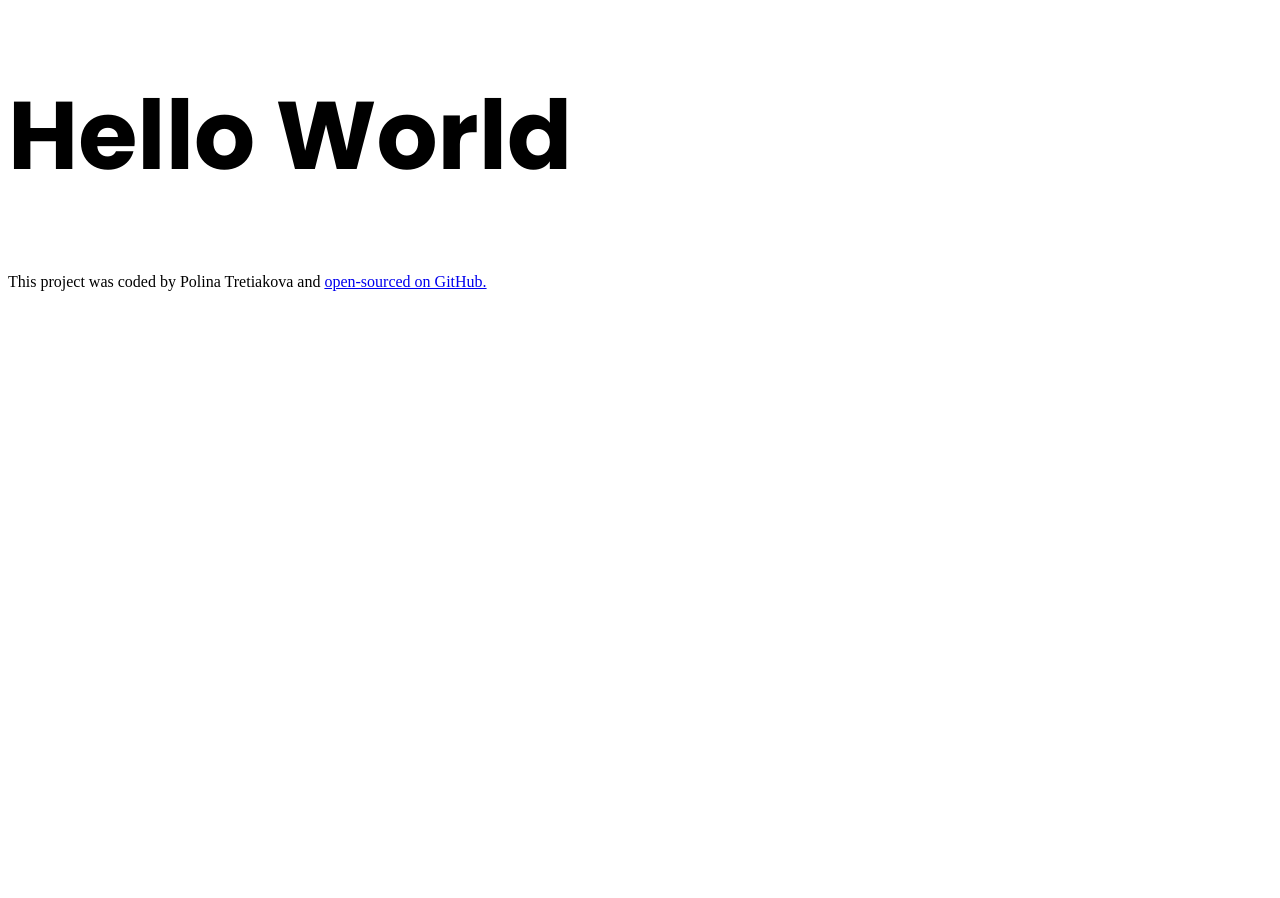
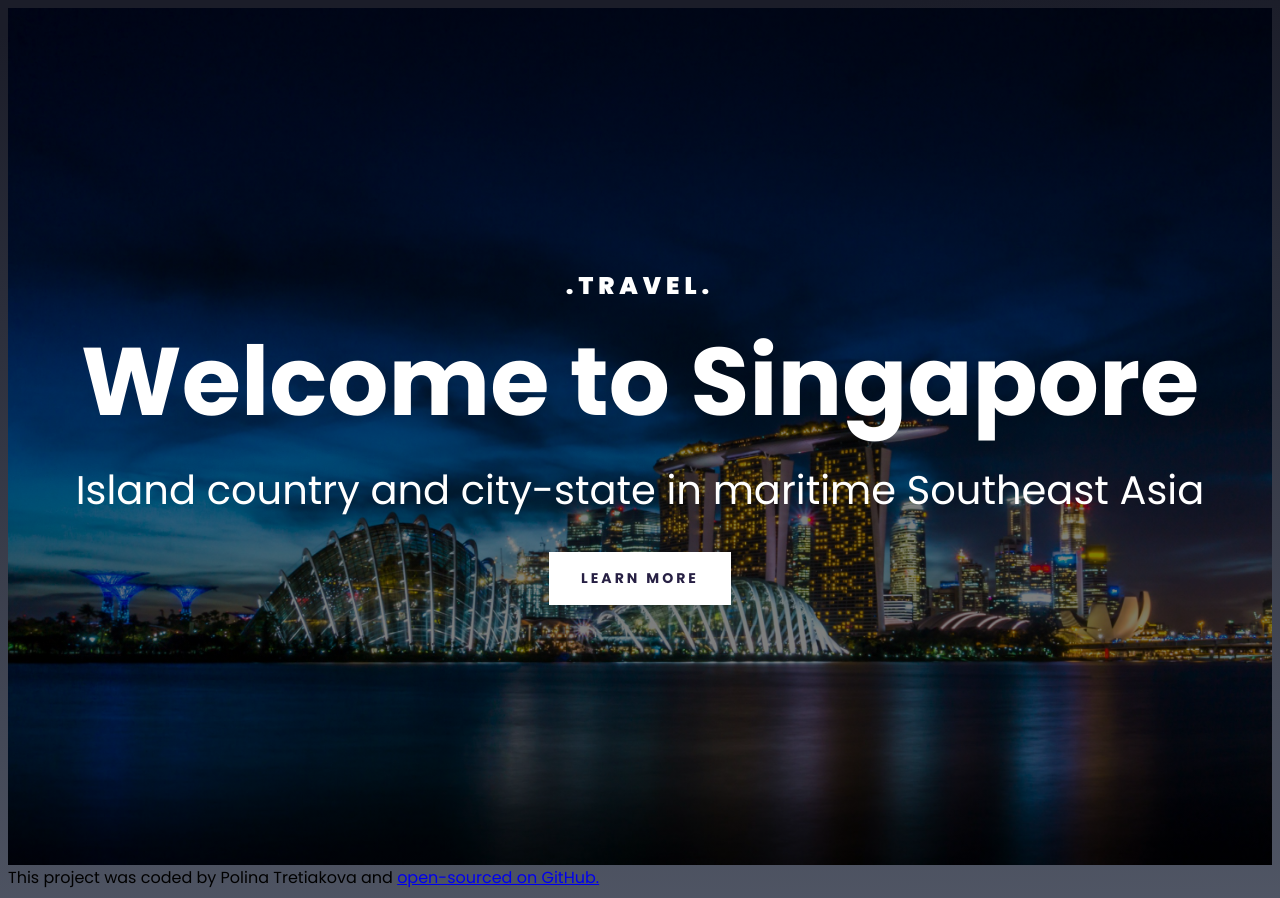
Before and after one commit to PollyT249/singapore-travel-project, a plain HTML site: page index.html in a window 1280 px wide. Before the commit the page ends 800 px from the top, so only its background shows below. Drawn offline with Linux system fonts and the light colour scheme.

Commit message:
Added the header of the landing page

```diff
--- a/index.html
+++ b/index.html
@@ -13,7 +13,13 @@
     <title>Document</title>
   </head>
   <body>
-    <h1>Hello World</h1>
+    <div class="container">
+      <header>
+        <h3>.TRAVEL.</h3>
+        <h1>Welcome to Singapore</h1>
+        <h2>Island country and city-state in maritime Southeast Asia</h2>
+        <a href="#">Learn more</a>
+      </header>
 
       <footer>
         This project was coded by Polina Tretiakova and
@@ -23,5 +29,6 @@
           >open-sourced on GitHub.</a
         >
       </footer>
+    </div>
   </body>
 </html>
--- a/src/style.css
+++ b/src/style.css
@@ -1,7 +1,78 @@
-h1 {
+body {
   font-family: "Poppins", sans-serif;
+  background: linear-gradient(
+    177.9deg,
+    rgb(27, 29, 41) 3.6%,
+    rgb(83, 89, 104) 105.8%
+  );
+}
+
+.container {
+  max-width: 1400px;
+  margin: 0 auto;
+}
+
+header {
+  background-image: linear-gradient(rgba(0, 0, 0, 0.5), rgba(0, 0, 0, 0.5)),
+    url(../images/singapore-header.jpg);
+  background-repeat: no-repeat;
+  background-size: cover;
+  color: #fff;
+  text-align: center;
+  padding: 260px 0;
+}
+
+header h1 {
+  font-weight: 700;
   font-size: 96px;
+  line-height: 1;
+  margin: 30px 0;
+}
+
+header h2 {
+  font-weight: 400;
+  font-size: 40px;
+  line-height: 1.5;
+  margin: 0;
+}
+
+header h3 {
+  font-weight: 900;
+  font-size: 24px;
+  line-height: 1.5;
+  letter-spacing: 5px;
+  margin: 0;
+}
+
+header a {
   font-weight: 700;
-  line-height: 144px;
-  text-align: left;
+  font-size: 14px;
+  text-align: center;
+  line-height: 1.5;
+  color: #272044;
+  padding: 16px 32px;
+  margin-top: 32px;
+  display: inline-block;
+  letter-spacing: 3px;
+  text-decoration: none;
+  text-transform: uppercase;
+  background-color: #fff;
 }
+
+@media (max-width: 900px) {
+  header {
+    padding: 100px 0;
+  }
+
+  header h1 {
+    font-size: 48px;
+  }
+
+  header h2 {
+    font-size: 20px;
+  }
+
+  header h3 {
+    font-size: 12px;
+  }
+}
```
Also changed, not shown: images/singapore-header.jpg (added). Lines whose indentation alone changed are shown as unchanged.
